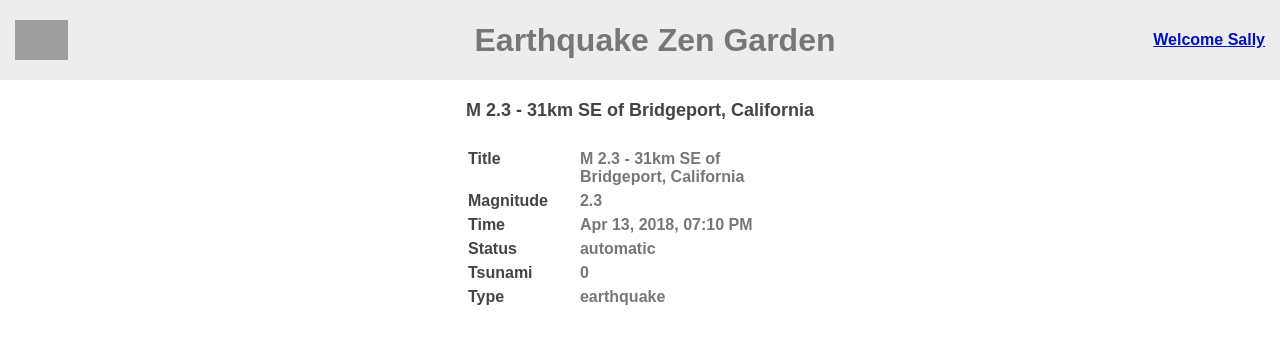
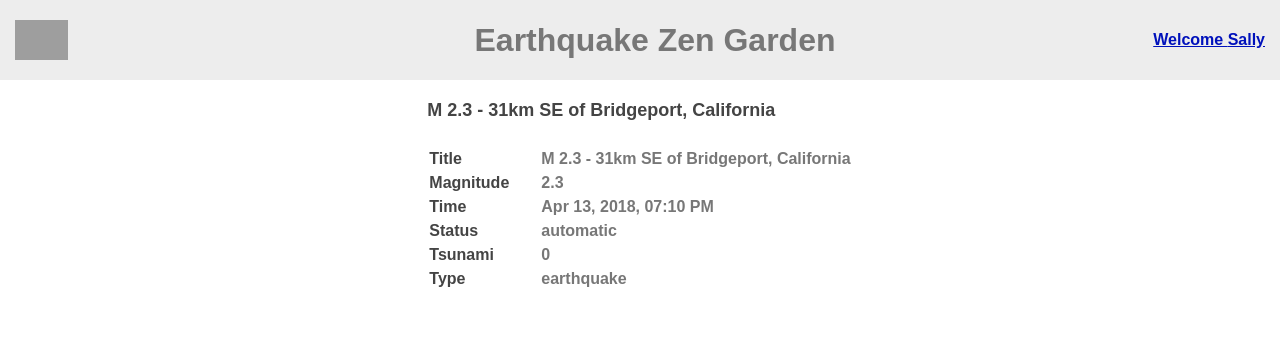
Before and after one commit to austinspaeth/earthquake-zen-garden, a React app: page /#/details/00630289 in a window 1280 px wide. Shown: the top 344 px of the page. Built offline with nearby package versions, Linux system fonts and the light colour scheme; grey boxes are pictures that could not be loaded.

Commit message:
Made a few adjustments. Title of the logo now tells a user it will go back home. Also added a special prop for table to allow full width for values since the details view was getting cut off.

```diff
--- a/src/assets/css/styles.css
+++ b/src/assets/css/styles.css
@@ -104,6 +104,10 @@ table tbody td:nth-child(2){
     max-width:225px;
 }
 
+.fullWidth .value{
+    max-width:initial;
+}
+
 .flexRow{
     display:flex;
     justify-content:center;
--- a/src/components/Header.js
+++ b/src/components/Header.js
@@ -9,7 +9,7 @@ const Header = (props) => {
         <header>
             <h1>{props.data?.site.title}</h1>
             <Link to={'/home'}>
-                <img src={props.data.site.logoImage} alt={'Earthquake Zen Garden Logo'} title={'Earthquake Zen Garden Logo'} />
+                <img src={props.data.site.logoImage} alt={'Earthquake Zen Garden Logo'} title={'Go back home'} />
             </Link>
             <Link to={'/profile'}>Welcome {props.data.profile.firstName}</Link>
         </header>
--- a/src/components/Table.js
+++ b/src/components/Table.js
@@ -5,7 +5,7 @@ const Table = (props) => {
     if(props.rowMapping){
         return (
             <table className={'detailsTable'}>
-                <tbody>
+                <tbody className={props.fullWidth && 'fullWidth'}>
                     {props.rowMapping.map((details) =>
                         <tr key={details.label}>
                             <td className={'label'}>{details.label}</td>
--- a/src/views/Details.js
+++ b/src/views/Details.js
@@ -47,7 +47,7 @@ const Details = (props) => {
         return (
             <section>
                 <h2 className={'leftAlign'}>{earthquake?.properties.title}</h2>
-                <Table rowMapping={rowMapping} />
+                <Table fullWidth={true} rowMapping={rowMapping} />
             </section>
         )
     } else {
```
